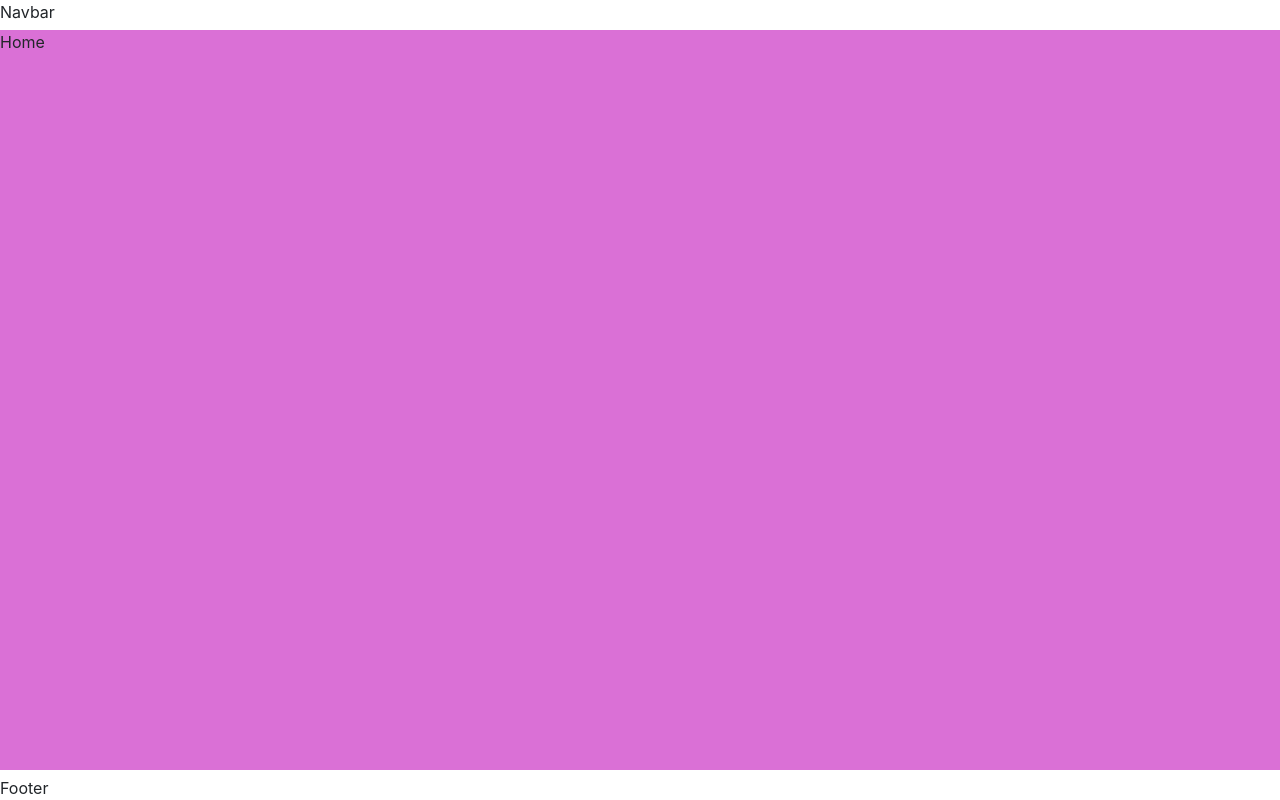
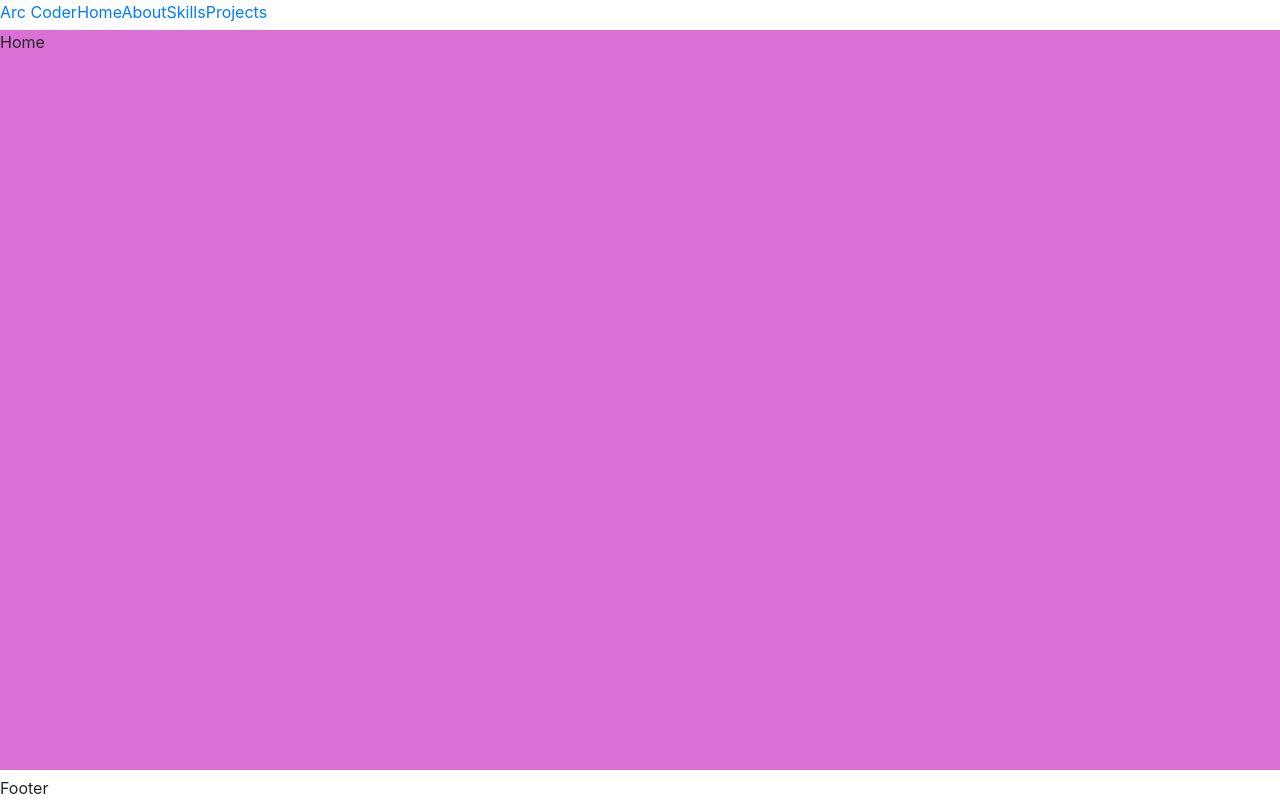
Before and after one commit to coding-with-fun/portfolio1, a React (Create React App) app: page / in a window 1280 px wide. Built offline with nearby package versions, Linux system fonts and the light colour scheme.

Commit message:
Minor updates

```diff
--- a/src/App.js
+++ b/src/App.js
@@ -1,3 +1,4 @@
+import { BrowserRouter } from "react-router-dom";
 import Body from "./components/Body";
 import Footer from "./components/Footer";
 import Navbar from "./components/Navbar";
@@ -5,9 +6,11 @@
 function App() {
     return (
         <div className="main__container">
-            <Navbar />
-            <Body />
-            <Footer />
+            <BrowserRouter>
+                <Navbar />
+                <Body />
+                <Footer />
+            </BrowserRouter>
         </div>
     );
 }
--- a/src/components/About.js
+++ b/src/components/About.js
@@ -1,7 +1,11 @@
 import React from "react";
 
 const About = () => {
-    return <div className="about__container">About</div>;
+    return (
+        <div className="about__container" id="about">
+            About
+        </div>
+    );
 };
 
 export default About;
--- a/src/components/Home.js
+++ b/src/components/Home.js
@@ -1,7 +1,7 @@
 import React from "react";
 
 const Home = () => {
-    return <div className="home__container">Home</div>;
+    return <div className="home__container" id="home">Home</div>;
 };
 
 export default Home;
--- a/src/components/Navbar.js
+++ b/src/components/Navbar.js
@@ -1,7 +1,15 @@
 import React from "react";
 
 const Navbar = () => {
-    return <div className="navbar__container">Navbar</div>;
+    return (
+        <div className="navbar__container">
+            <a href="#home">Arc Coder</a>
+            <a href="#home">Home</a>
+            <a href="#about">About</a>
+            <a href="#skills">Skills</a>
+            <a href="#projects">Projects</a>
+        </div>
+    );
 };
 
 export default Navbar;
--- a/src/components/Projects.js
+++ b/src/components/Projects.js
@@ -3,7 +3,7 @@
 
 const Projects = () => {
     return (
-        <div className="projects__container">
+        <div className="projects__container" id="projects">
             <Project />
         </div>
     );
--- a/src/components/Skills.js
+++ b/src/components/Skills.js
@@ -1,7 +1,11 @@
 import React from "react";
 
 const Skills = () => {
-    return <div className="skills__container">Skills</div>;
+    return (
+        <div className="skills__container" id="skills">
+            Skills
+        </div>
+    );
 };
 
 export default Skills;
```
